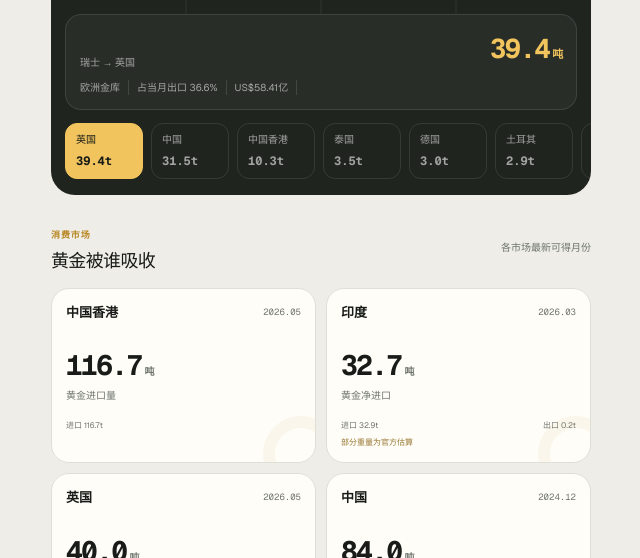
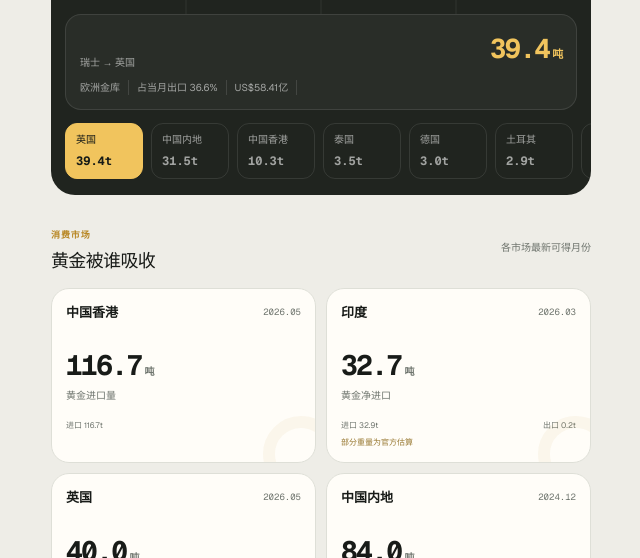
Before and after one commit to JennyChiu68/gold-migration, a Next.js app: page / in a window 1280 px wide. Shown: the part 860-1418 px from the top of the page, without its empty margins (319-959 px from the left). Built offline with nearby package versions, Linux system fonts and the light colour scheme.

Commit message:
Rename China region to Mainland China

```diff
--- a/app/data/gold-flows.json
+++ b/app/data/gold-flows.json
@@ -392,7 +392,7 @@
       "estimatedWeight": false
     },
     "china": {
-      "label": "中国",
+      "label": "中国内地",
       "period": "202412",
       "importsTonnes": 104.287436,
       "exportsTonnes": 20.263454000000003,
--- a/app/page.tsx
+++ b/app/page.tsx
@@ -98,7 +98,7 @@ const routeMeta: Record<
   { label: string; x: number; y: number; region: string }
 > = {
   826: { label: "英国", x: 38, y: 29, region: "欧洲金库" },
-  156: { label: "中国", x: 79, y: 48, region: "亚洲消费" },
+  156: { label: "中国内地", x: 79, y: 48, region: "亚洲消费" },
   344: { label: "中国香港", x: 81, y: 56, region: "亚洲转口" },
   764: { label: "泰国", x: 76, y: 63, region: "亚洲消费" },
   276: { label: "德国", x: 46, y: 31, region: "欧洲精炼" },
--- a/scripts/fetch-gold-flows.mjs
+++ b/scripts/fetch-gold-flows.mjs
@@ -109,7 +109,7 @@ const marketDefinitions = [
   { key: "hongKong", label: "中国香港", reporterCode: 344, period: "202605" },
   { key: "india", label: "印度", reporterCode: 699, period: "202603" },
   { key: "unitedKingdom", label: "英国", reporterCode: 826, period: "202605" },
-  { key: "china", label: "中国", reporterCode: 156, period: "202412" },
+  { key: "china", label: "中国内地", reporterCode: 156, period: "202412" },
 ];
 
 const markets = {};
```
